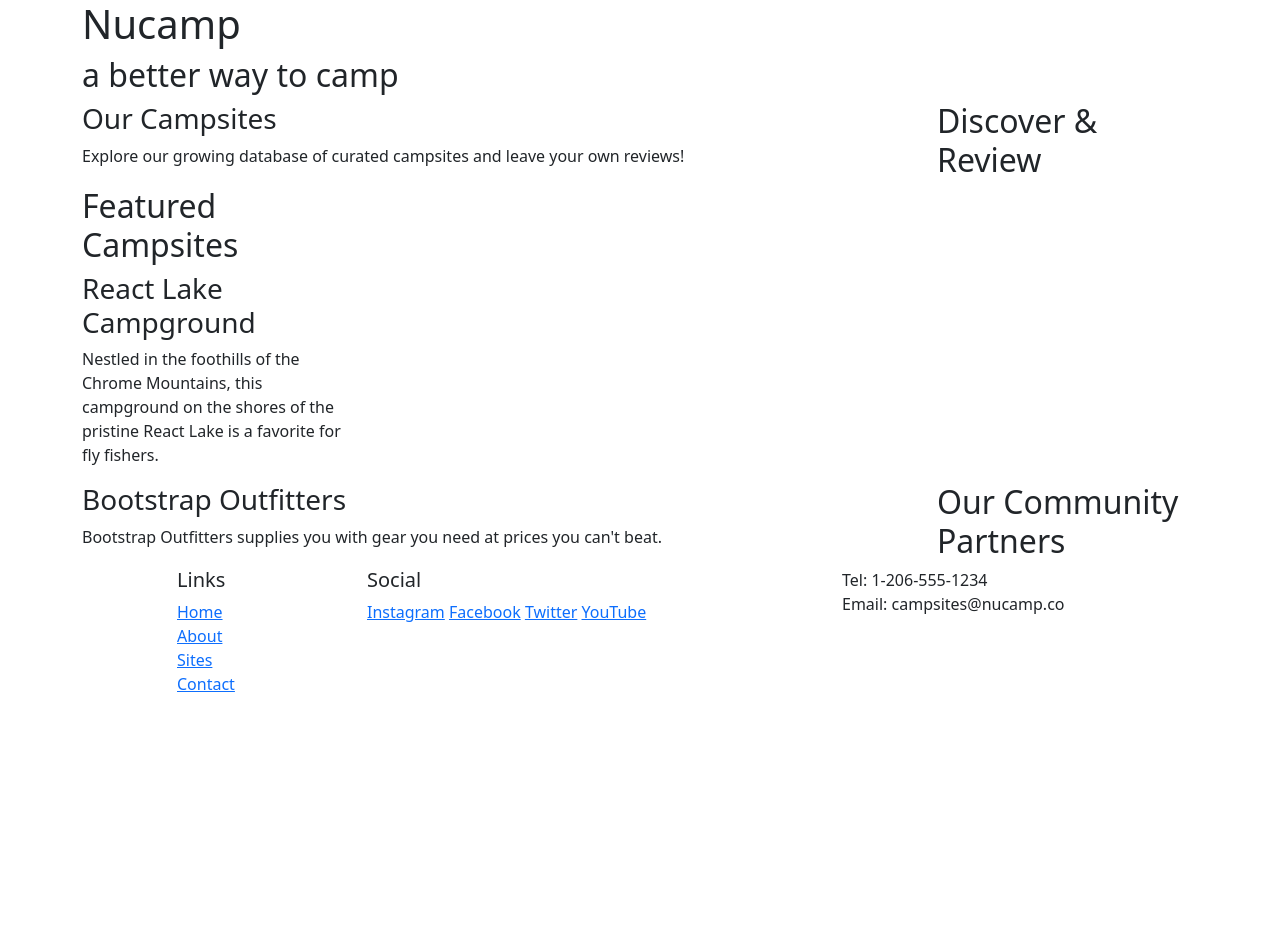
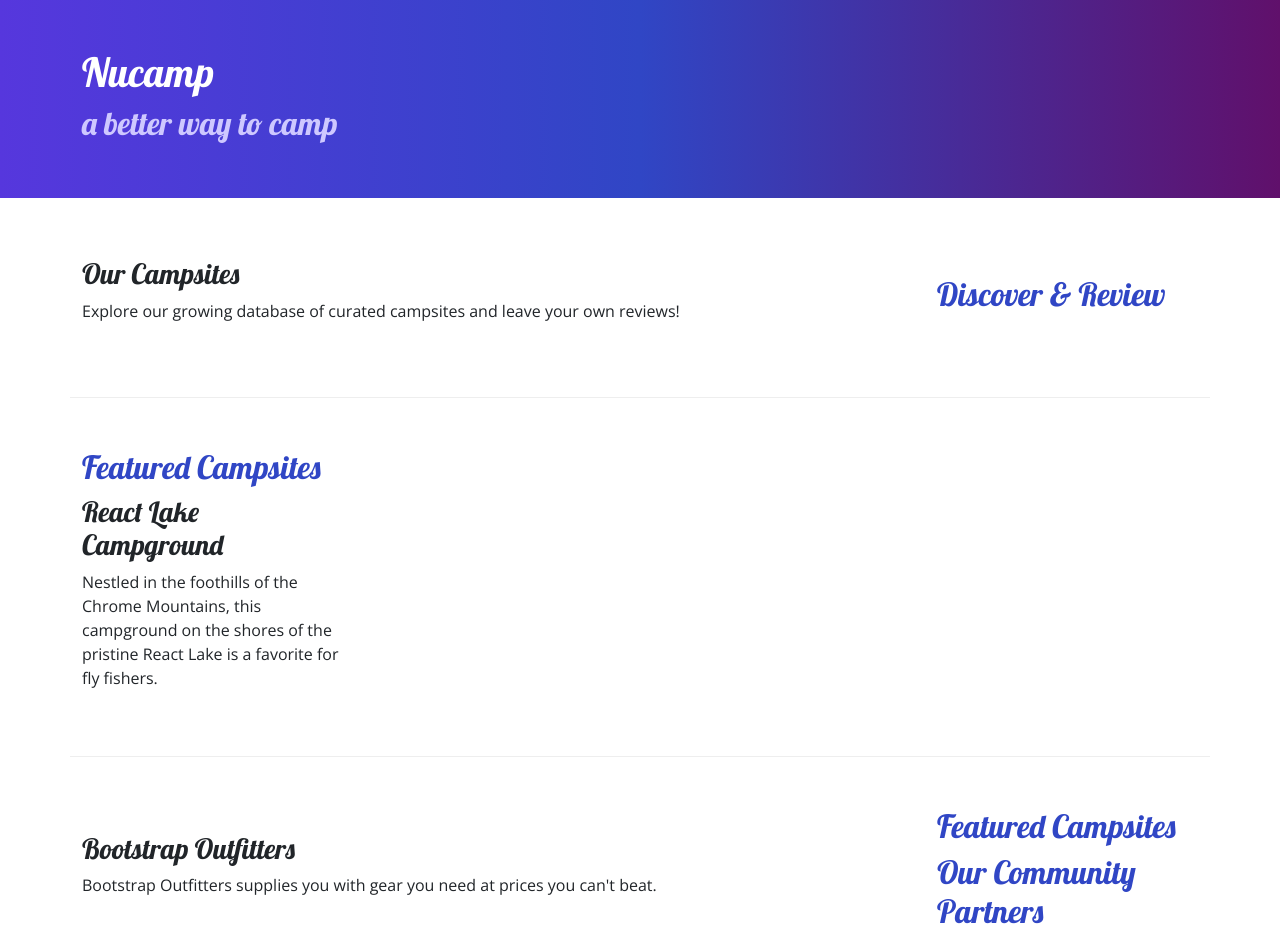
Before and after one commit to RobertBCoding/nucampsite, a website: page index.html in a window 1280 px wide. Shown: the top 941 px of the page. Before the commit the page ends 800 px from the top, so only its background shows below. Drawn offline with nearby package versions, Linux system fonts and the light colour scheme.

Commit message:
first commit on 6-21-23

```diff
--- /dev/null
+++ b/CSS/styles.css
@@ -0,0 +1,41 @@
+body {
+  font-family: "Open Sans", sans-serif;
+}
+
+h1,
+h2,
+h3 {
+  font-family: "Lobster", cursive;
+}
+
+h2 {
+  color: #3046c5;
+}
+
+/* The code block below function in the same way as the jumbotron class below */
+/* header {
+    padding: 30px;
+    background-image: linear-gradient(to right, #5637DD, #3046C5, #60106B);
+    color: white;
+} */
+
+header h2 {
+  color: #cec8ff;
+}
+
+footer {
+  background-image: linear-gradient(#cec8ff, white);
+  padding: 20px 0;
+}
+
+.jumbotron {
+  padding: 48px;
+  background-image: linear-gradient(to right, #5637dd, #3046c5, #60106b);
+  color: white;
+}
+
+.row-content {
+  padding: 50px 0;
+  border-bottom: 1px ridge;
+  min-height: 200px;
+}
--- a/index.html
+++ b/index.html
@@ -10,12 +10,18 @@
       rel="stylesheet"
       href="node_modules/bootstrap/dist/css/bootstrap.min.css"
     />
+    <!-- Additional CSS must be placed after Bootstrap CSS -->
+    <link
+      rel="stylesheet"
+      href="https://fonts.googleapis.com/css?family=Lobster|Open+Sans"
+    />
+    <link rel="stylesheet" href="css/styles.css" />
 
     <title>Nucamp: A Better Way To Camp</title>
   </head>
 
   <body>
-    <header>
+    <header class="jumbotron">
       <div class="container">
         <div class="row">
           <div class="col">
@@ -27,9 +33,9 @@
     </header>
 
     <div class="container">
-      <div class="row">
+      <div class="row row-content align-items-center">
         <div class="col-sm-4 order-sm-last col-md-3">
-          <h2>Discover & Review</h2>
+          <h2 class="text-sm-right">Discover & Review</h2>
         </div>
         <div class="col">
           <h3>Our Campsites</h3>
@@ -40,9 +46,9 @@
         </div>
       </div>
 
-      <div class="row">
+      <div class="row row-content align-items-center">
         <div class="col-sm-4 col-md-3">
-          <h2>Featured Campsites</h2>
+          <h2 class="text-sm-right">Featured Campsites</h2>
           <h3>React Lake Campground</h3>
           <p>
             Nestled in the foothills of the Chrome Mountains, this campground on
@@ -51,8 +57,9 @@
         </div>
       </div>
 
-      <div class="row">
+      <div class="row row-content align-items-center">
         <div class="col-sm-4 order-sm-last col-md-3">
+          <h2 class="text-sm-right">Featured Campsites</h2>
           <h2>Our Community Partners</h2>
         </div>
         <div class="col">
@@ -77,14 +84,14 @@
               <li><a href="#">Contact</a></li>
             </ul>
           </div>
-          <div class="col-6 col-sm-5">
+          <div class="col-6 col-sm-5 text-center">
             <h5>Social</h5>
             <a href="http://instagram.copm/">Instagram</a>
             <a href="http://facebook.com/">Facebook</a>
             <a href="http://twitter.com/">Twitter</a>
             <a href="http://youtube.com/">YouTube</a>
           </div>
-          <div class="col-sm-4">
+          <div class="col-sm-4 text-center">
             Tel: 1-206-555-1234<br />
             Email: campsites@nucamp.co
           </div>
```
